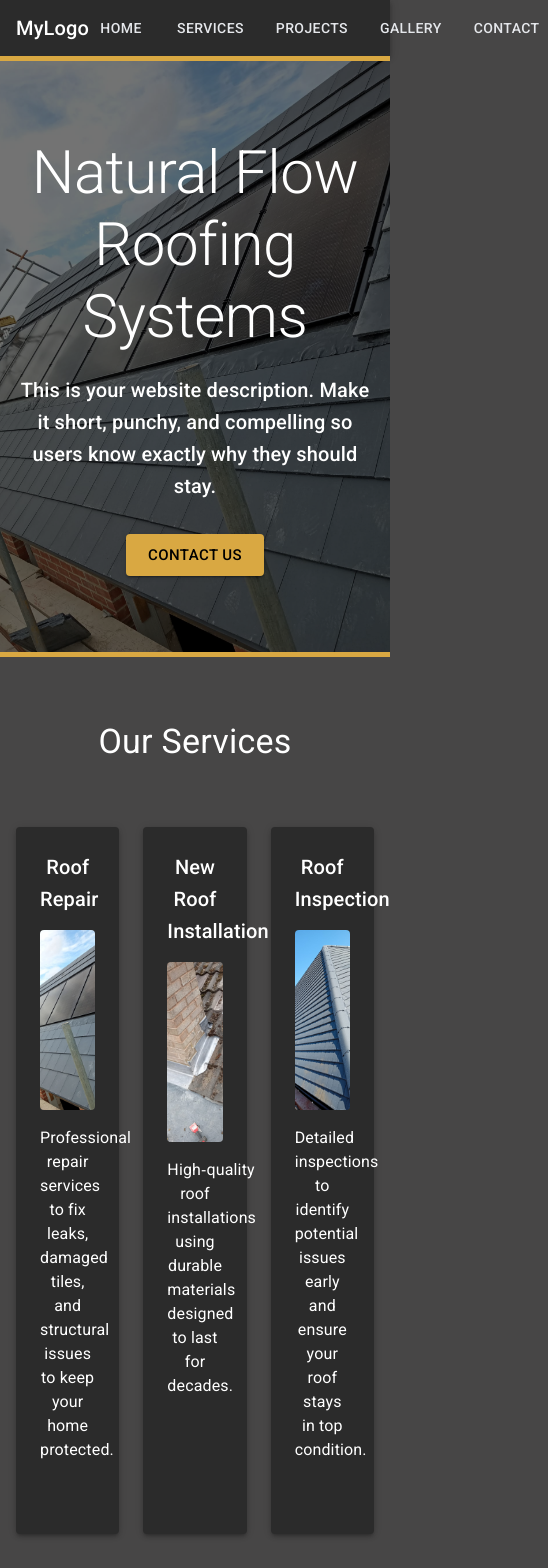
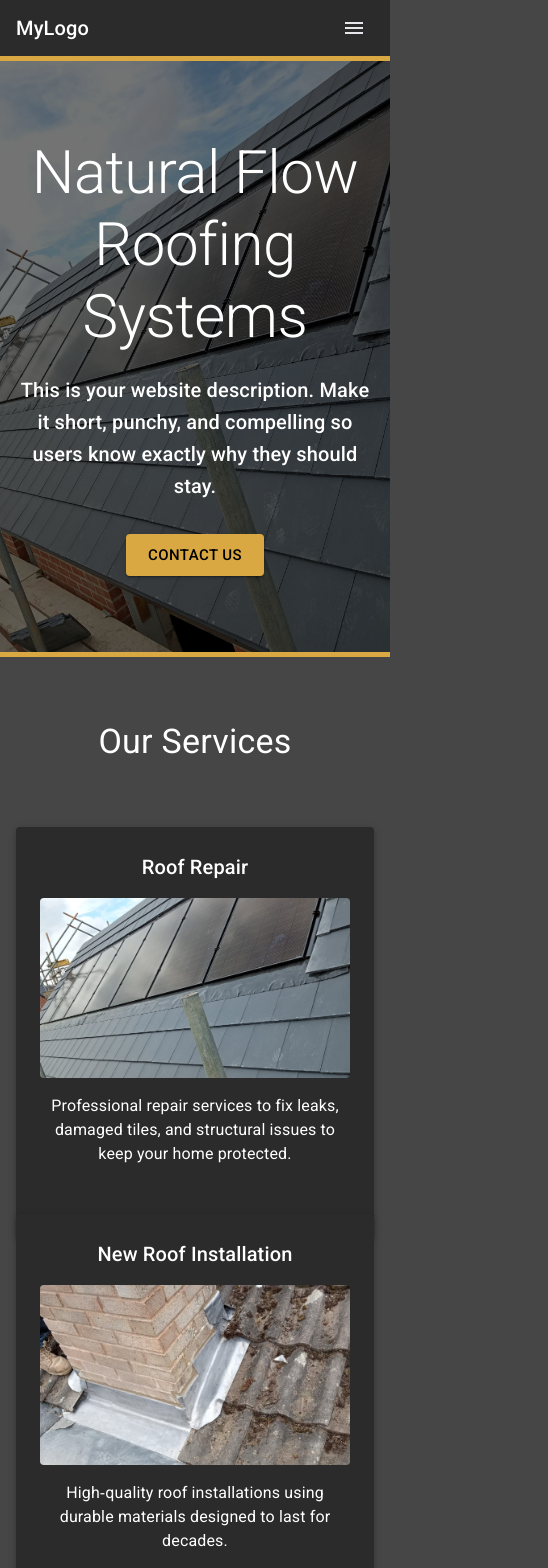
Before and after one commit to jkordek/rhroofing-website, a React (Vite) app: page / in a window 390 px wide. Shown: the top 1568 px of the page, 548 px wide, since content can reach past the window. Built offline with nearby package versions, Linux system fonts and the light colour scheme.

Commit message:
Mobile view adjust

```diff
--- a/src/components/Navbar.jsx
+++ b/src/components/Navbar.jsx
@@ -1,20 +1,41 @@
-import React from "react";
-import { AppBar, Toolbar, Typography, Button, Box, Container } from "@mui/material";
+import React, { useState } from "react";
+import {
+  AppBar,
+  Toolbar,
+  Typography,
+  Button,
+  Box,
+  IconButton,
+  Drawer,
+  List,
+  ListItem,
+  ListItemButton,
+  ListItemText,
+  useMediaQuery,
+} from "@mui/material";
+import MenuIcon from "@mui/icons-material/Menu";
 
 const Navbar = () => {
   const menuItems = ["Home", "Services", "Projects", "Gallery", "Contact"];
 
+  // Detect mobile screen
+  const isMobile = useMediaQuery("(max-width: 768px)");
+
+  // Drawer state
+  const [open, setOpen] = useState(false);
+
   return (
     <>
       <AppBar sx={{ bgcolor: "#2B2B2B" }} position="static">
-        <Toolbar>
+        <Toolbar sx={{ display: "flex", alignItems: "center" }}>
 
-          {/* Left */}
+          {/* Left - Logo */}
           <Box sx={{ flex: 1 }}>
             <Typography variant="h6">MyLogo</Typography>
           </Box>
 
-          {/* Center */}
+          {/* Desktop Menu */}
+          {!isMobile && (
             <Box
               sx={{
                 flex: 1,
@@ -29,12 +50,40 @@ const Navbar = () => {
                 </Button>
               ))}
             </Box>
+          )}
 
-          {/* Right */}
-          <Box sx={{ flex: 1 }} />
+          {/* Right (empty for now) */}
+          <Box sx={{ flex: 1, display: "flex", justifyContent: "flex-end" }}>
+            {/* Mobile Hamburger */}
+            {isMobile && (
+              <IconButton
+                sx={{ color: "#E5E7EB" }}
+                onClick={() => setOpen(true)}
+              >
+                <MenuIcon />
+              </IconButton>
+            )}
+          </Box>
         </Toolbar>
       </AppBar>
-      <Container sx={{ bgcolor: "#D9A842", height: "5px" }} maxWidth="false"/>
+
+      {/* Gold bar under navbar */}
+      <Box sx={{ bgcolor: "#D9A842", height: "5px", width: "100%" }} />
+
+      {/* Mobile Drawer */}
+      <Drawer anchor="right" open={open} onClose={() => setOpen(false)}>
+        <Box sx={{ width: 250 }}>
+          <List>
+            {menuItems.map((item) => (
+              <ListItem key={item} disablePadding>
+                <ListItemButton onClick={() => setOpen(false)}>
+                  <ListItemText primary={item} />
+                </ListItemButton>
+              </ListItem>
+            ))}
+          </List>
+        </Box>
+      </Drawer>
     </>
   );
 };
--- a/src/components/Services.jsx
+++ b/src/components/Services.jsx
@@ -1,7 +1,6 @@
 import React from "react";
 import { Box, Grid, Paper, Typography, Container } from "@mui/material";
 
-// Example local images (adjust paths as needed)
 import service1 from "../images/roofing1.jpeg";
 import service2 from "../images/roofing2.jpeg";
 import service3 from "../images/roofing3.jpeg";
@@ -9,27 +8,24 @@ import service3 from "../images/roofing3.jpeg";
 const Services = () => {
   return (
     <>
-      <Box sx={{ flexGrow: 1, pt: 8, pb: 16, px: 2, maxWidth: "false", mx: "auto", color: "#fff" }}>
-        {/* Main Title */}
-        <Typography
-          variant="h4"
-          align="center"
-          fontWeight="bold"
-          gutterBottom
-        >
+      <Box
+        sx={{
+          flexGrow: 1,
+          pt: 8,
+          pb: 16,
+          px: 2,
+          maxWidth: "100%",
+          color: "#fff"
+        }}
+      >
+        <Typography variant="h4" align="center" fontWeight="bold" gutterBottom>
           Our Services
         </Typography>
 
-        <Grid
-          container
-          spacing={3}
-          sx={{
-            mt: 8,
-            alignItems: "stretch",
-          }}
-        >
+        <Grid container spacing={3} sx={{ mt: 8, alignItems: "stretch",  flexWrap: { xs: "wrap", md: "nowrap" }, }}>
+
           {/* Service 1 */}
-          <Grid size={4}>
+          <Grid item xs={12} md={4}>
             <Paper
               elevation={3}
               sx={{
@@ -68,7 +64,7 @@ const Services = () => {
           </Grid>
 
           {/* Service 2 */}
-          <Grid size={4}>
+          <Grid item xs={12} md={4}>
             <Paper
               elevation={3}
               sx={{
@@ -107,7 +103,7 @@ const Services = () => {
           </Grid>
 
           {/* Service 3 */}
-          <Grid size={4}>
+          <Grid item xs={12} md={4}>
             <Paper
               elevation={3}
               sx={{
@@ -144,9 +140,12 @@ const Services = () => {
               </Typography>
             </Paper>
           </Grid>
+
         </Grid>
+
       </Box>
-      <Container sx={{ bgcolor: "#D9A842", height: "5px" }} maxWidth="false"/>
+
+      <Container sx={{ bgcolor: "#D9A842", height: "5px" }} maxWidth="false" />
     </>
   );
 };
--- a/src/main.css
+++ b/src/main.css
@@ -2,4 +2,6 @@ body {
   padding: 0;
   margin: 0;
   background-color: #474646;
+  display: flex;
+  max-width: 100%;
 }
```
Lines whose indentation alone changed are shown as unchanged.
